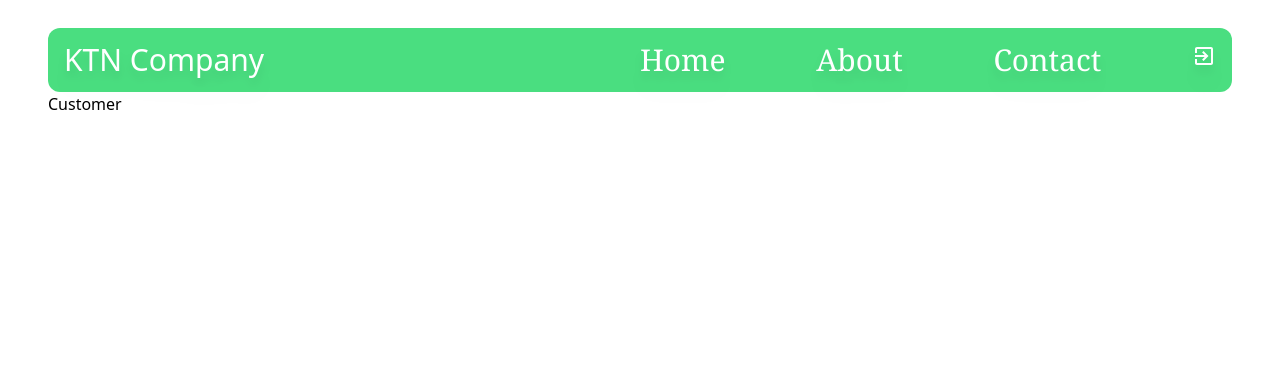
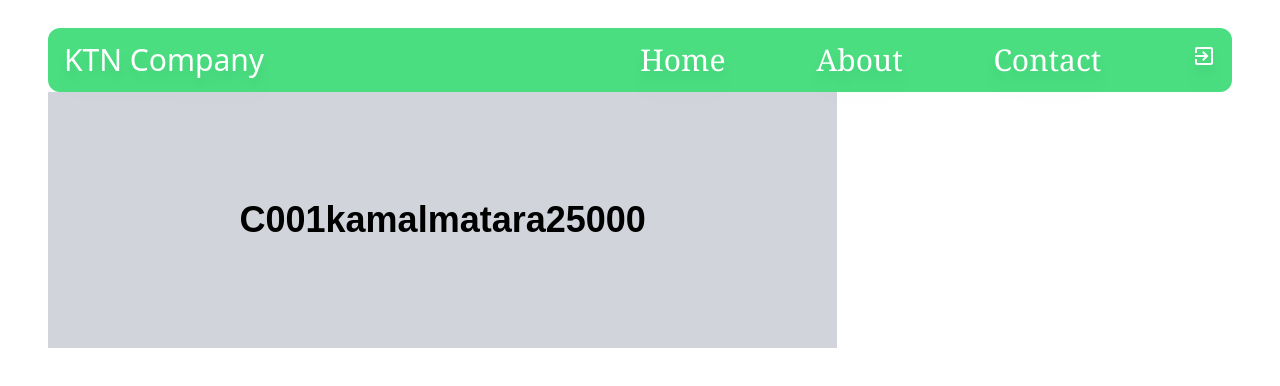
Before and after one commit to PiyumalNipuna60/React-Study-02, a React (Create React App) app in the folder project-01/: page / in a window 1280 px wide. Shown: the top 386 px of the page. Built offline with nearby package versions, Linux system fonts and the light colour scheme.

Commit message:
justify and item center

```diff
--- a/project-01/src/components/Customer/Customer.js
+++ b/project-01/src/components/Customer/Customer.js
@@ -3,7 +3,12 @@ import React, { Component } from 'react'
 export default class Customer extends Component {
   render() {
     return (
-      <div>Customer</div>
+      <div className='bg-gray-300 w-2/3 h-64 p-2 flex justify-center items-center' >
+        <h1>C001</h1>
+        <h1>kamal</h1>
+        <h1>matara</h1>
+        <h1>25000</h1>
+      </div>
     )
   }
 }
```
